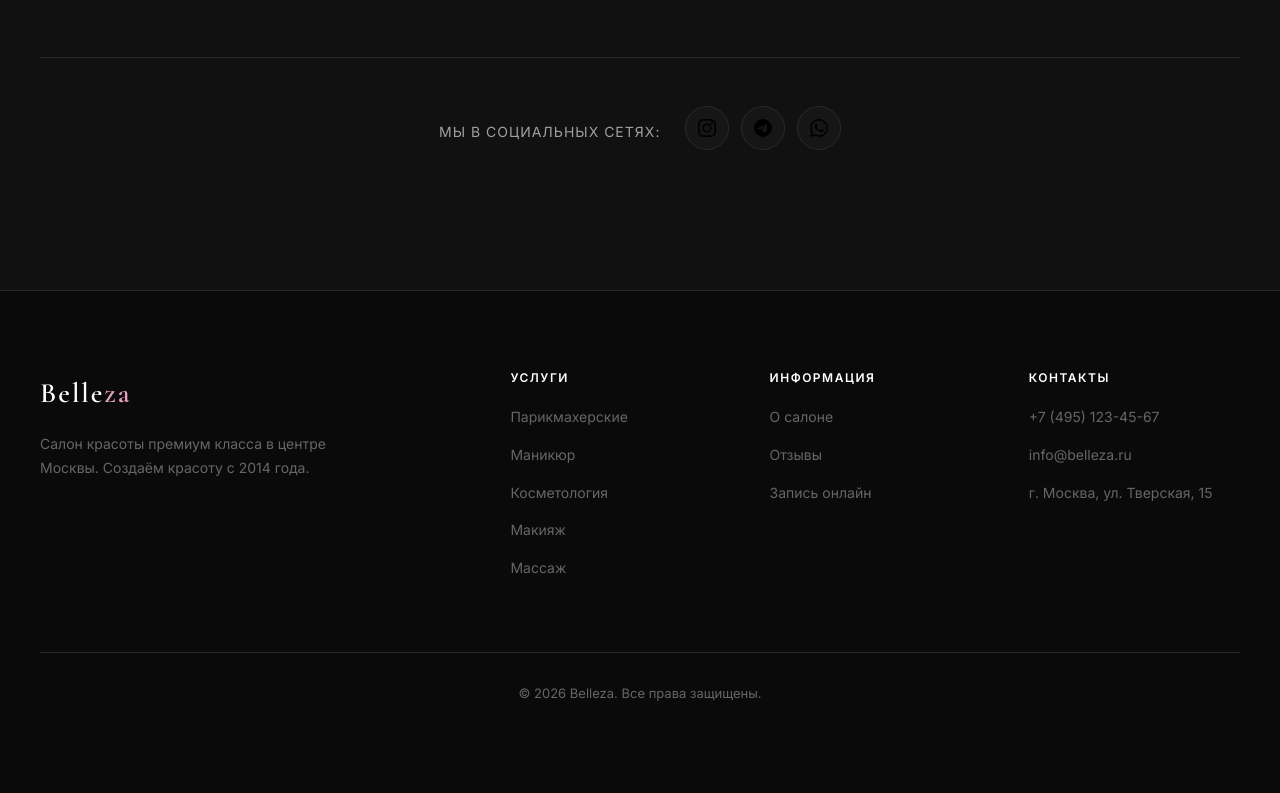
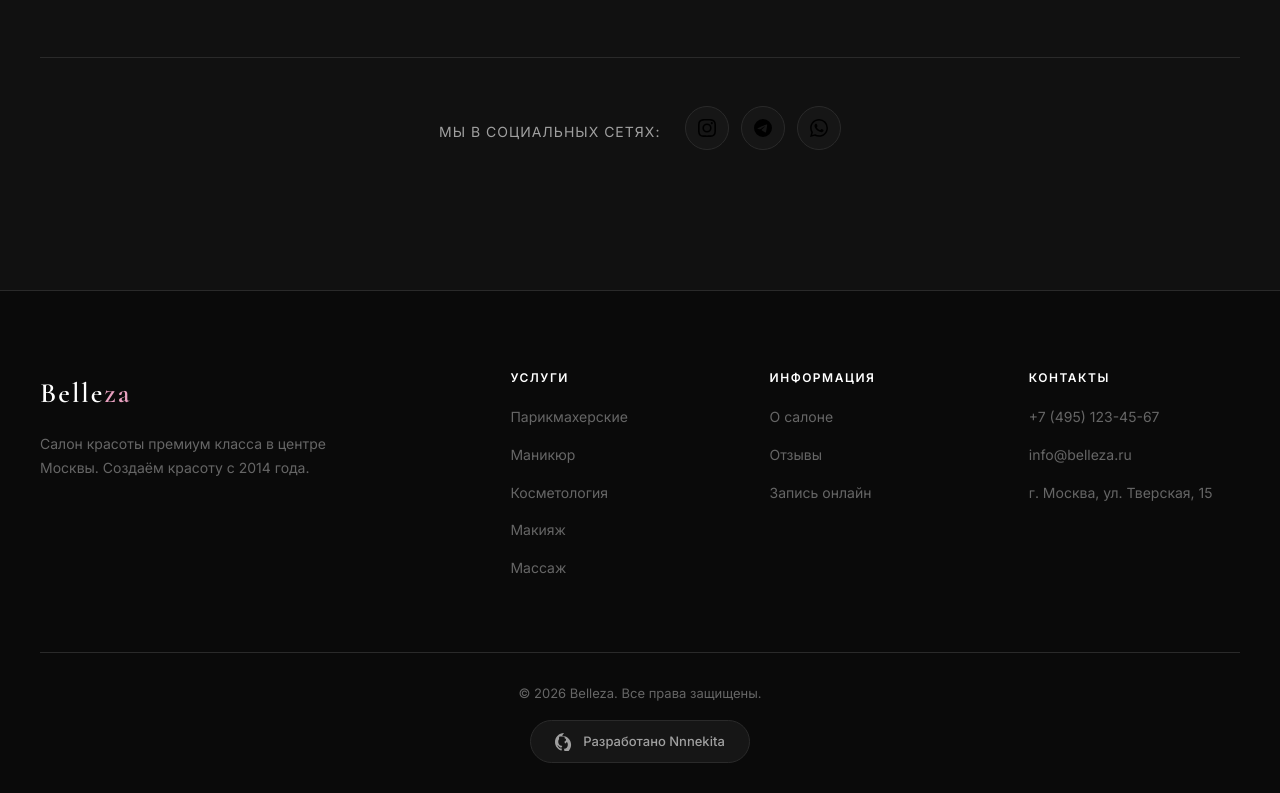
Before and after one commit to Nnnekita/beauty-salon-sample, a plain HTML site: page index.html in a window 1280 px wide. Shown: the part 8465-9258 px from the top of the page. Before the commit the page ends 9199 px from the top, so only its background shows below. Drawn offline with nearby package versions, Linux system fonts and the light colour scheme.

Commit message:
feat: add GitHub link to footer — link to Nnnekita profile

```diff
--- a/css/styles.css
+++ b/css/styles.css
@@ -1044,11 +1044,49 @@ a {
     border-top: 1px solid var(--border);
     padding-top: 30px;
     text-align: center;
+    display: flex;
+    flex-direction: column;
+    align-items: center;
+    gap: 16px;
 }
 
 .footer-bottom p {
     color: var(--text-muted);
     font-size: 13px;
+}
+
+.footer-github {
+    display: inline-flex;
+    align-items: center;
+    gap: 10px;
+    padding: 10px 24px;
+    background: var(--bg-card);
+    border: 1px solid var(--border);
+    border-radius: 50px;
+    color: var(--text-secondary);
+    font-size: 13px;
+    font-weight: 500;
+    transition: var(--transition);
+    text-decoration: none;
+}
+
+.footer-github svg {
+    width: 18px;
+    height: 18px;
+    fill: var(--text-secondary);
+    transition: var(--transition);
+}
+
+.footer-github:hover {
+    border-color: var(--pink);
+    color: var(--pink);
+    background: var(--pink-light);
+    transform: translateY(-2px);
+    box-shadow: 0 4px 15px rgba(232, 160, 191, 0.15);
+}
+
+.footer-github:hover svg {
+    fill: var(--pink);
 }
 
 /* MODAL */
--- a/index.html
+++ b/index.html
@@ -582,6 +582,12 @@
             </div>
             <div class="footer-bottom">
                 <p>&copy; 2026 Belleza. Все права защищены.</p>
+                <a href="https://github.com/Nnnekita" target="_blank" class="footer-github">
+                    <svg xmlns="http://www.w3.org/2000/svg" width="18" height="18" viewBox="0 0 24 24" fill="currentColor">
+                        <path d="M12 0c-6.626 0-12 5.373-12 12 0 5.302 3.438 9.8 8.207 11.387.599.111.793-.261.793-.577v-2.234c-3.338.726-4.033-1.416-4.033-1.416-.546-1.387-1.333-1.756-1.333-1.756-1.089-.745.083-.729.083-.729 1.205.084 1.839 1.237 1.839 1.237 1.07 1.834 2.807 1.304 3.492.997.107-.775.418-1.305.762-1.604-2.665-.305-5.467-1.334-5.467-5.931 0-1.311.469-2.381 1.236-3.221-.124-.303-.535-1.524.117-3.176 0 0 1.008-.322 2.95-.322 2.018 0 3.085.006 3.085.006.614.006 1.125.626 1.125 1.25 0 .624-.006 1.125-.006 1.125 1.018.006 1.893 1.042 1.893 2.054 0 1.042-.885 1.97-1.893 2.054 0 0 .006.5.006.5 0 .624-.006 1.125-.006 1.125 0 .624.511 1.244 1.125 1.25 0 0 .885-1.042 1.893-2.054.762.84 1.236 1.91 1.236 3.221 0 4.61-2.807 5.625-5.479 5.921.43.372.823 1.102.823 2.222v3.293c0 .319.192.694.801.576 4.765-1.589 8.199-6.086 8.199-11.386 0-6.627-5.373-12-12-12z"/>
+                    </svg>
+                    <span>Разработано Nnnekita</span>
+                </a>
             </div>
         </div>
     </footer>
```
